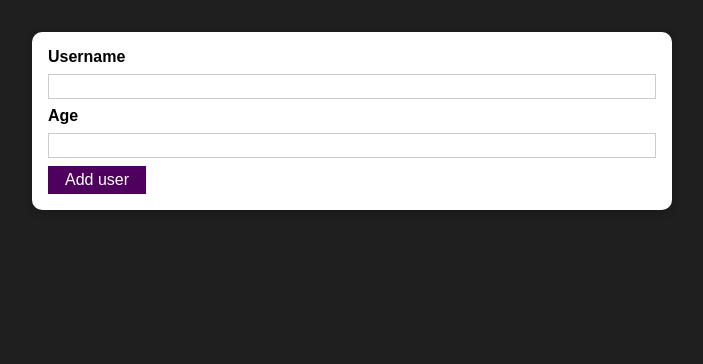
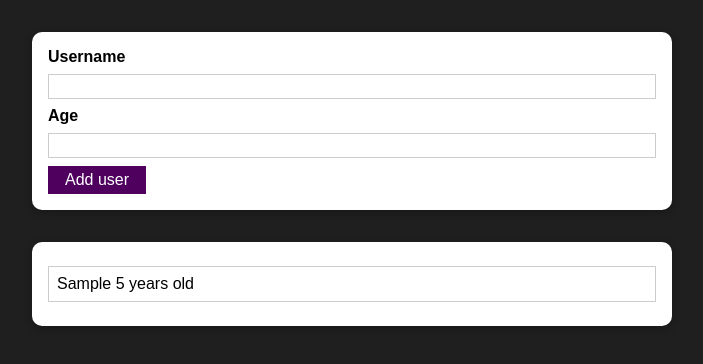
Before and after one commit to edsonsilvajr/react-JS-project-1, a React (Create React App) app: page / in a window 1280 px wide. Both pictures are taken after typing "Sample", "5" into the empty fields and a click on the button "Add user". Shown: the top 364 px of the page, without its empty margins (288-991 px from the left). Built offline with nearby package versions, Linux system fonts and the light colour scheme.

Commit message:
Added usersList and state uplifting

```diff
--- a/src/App.js
+++ b/src/App.js
@@ -1,9 +1,16 @@
+import React, { useState } from "react";
 import AddUser from "./components/Users/AddUser";
+import UsersList from "./components/Users/UsersList";
 
 const App = () => {
+  const [usersList, setUsersList] = useState([]);
+  const addUserHandler = (received) => {
+    setUsersList((prev) => [received, ...prev]);
+  };
   return (
     <div>
-      <AddUser />
+      <AddUser onAddUser={addUserHandler} />
+      <UsersList users={usersList} />
     </div>
   );
 };
--- a/src/components/Users/AddUser.js
+++ b/src/components/Users/AddUser.js
@@ -14,6 +14,11 @@
     if (+age < 1) {
       return;
     }
+    props.onAddUser({
+      name,
+      age,
+      id: Math.random().toString(),
+    });
     setAge("");
     setName("");
   };
--- /dev/null
+++ b/src/components/Users/UsersList.css
@@ -0,0 +1,16 @@
+.users {
+  margin: 2rem auto;
+  width: 90%;
+  max-width: 40rem;
+}
+
+.users ul {
+  list-style: none;
+  padding: 1rem;
+}
+
+.users li {
+  border: 1px solid #ccc;
+  margin: 0.5rem 0;
+  padding: 0.5rem;
+}
--- /dev/null
+++ b/src/components/Users/UsersList.js
@@ -0,0 +1,19 @@
+import React from "react";
+import Card from "../UI/Card";
+import "./UsersList.css";
+
+const UsersList = (props) => {
+  return (
+    <Card className="users">
+      <ul>
+        {props.users?.map((user) => (
+          <li key={user.id}>
+            {user.name} {user.age} years old
+          </li>
+        ))}
+      </ul>
+    </Card>
+  );
+};
+
+export default UsersList;
```
